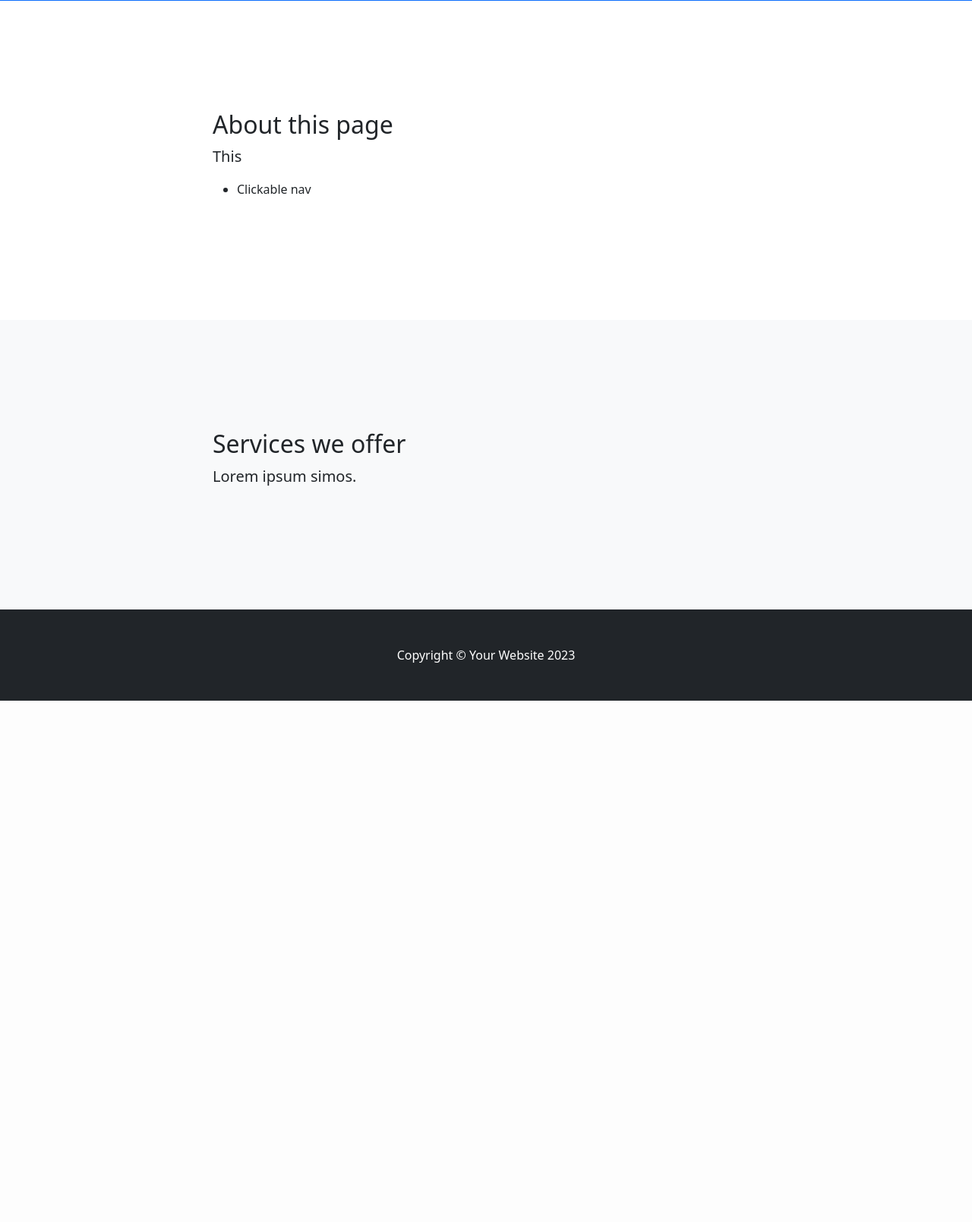
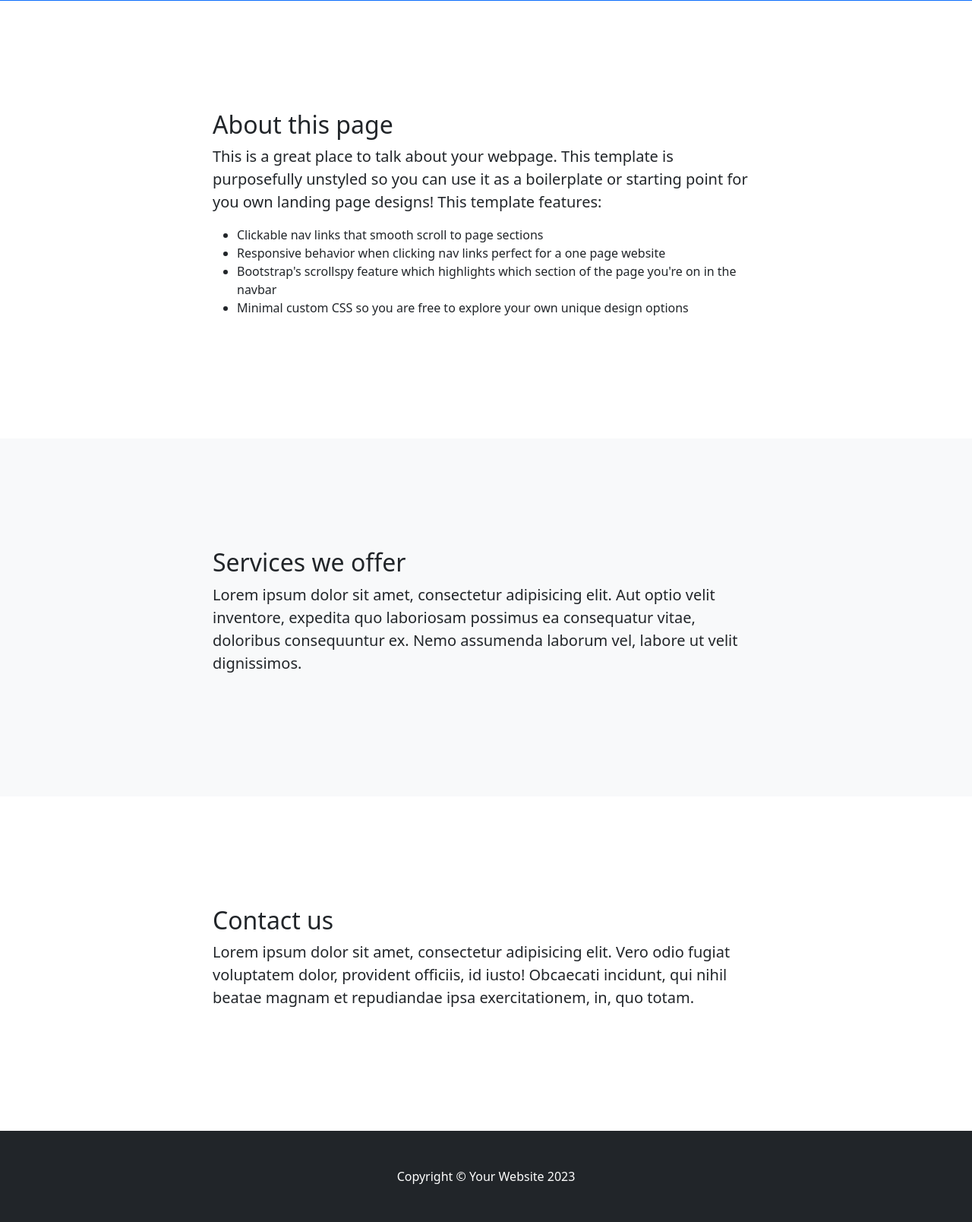
Before and after one commit to FacuMaza/EntregaFinal-FacundoMaza, a Django app: page / in a window 1280 px wide. Shown: the part 303-1911 px from the top of the page at 76% size. Before the commit the page ends 1225 px from the top, so only its background shows below. Run offline with Django 4.2, Linux system fonts and the light colour scheme; some libraries are stand-ins or nearby versions.

Commit message:
agrego video,TXT

```diff
--- a/appcolegio/templates/appcolegio/index.html
+++ b/appcolegio/templates/appcolegio/index.html
@@ -12,9 +12,12 @@
         <div class="row gx-4 justify-content-center">
             <div class="col-lg-8">
                 <h2>About this page</h2>
-                        <p class="lead">This </p>
+                <p class="lead">This is a great place to talk about your webpage. This template is purposefully unstyled so you can use it as a boilerplate or starting point for you own landing page designs! This template features:</p>
                 <ul>
-                            <li>Clickable nav
+                    <li>Clickable nav links that smooth scroll to page sections</li>
+                    <li>Responsive behavior when clicking nav links perfect for a one page website</li>
+                    <li>Bootstrap's scrollspy feature which highlights which section of the page you're on in the navbar</li>
+                    <li>Minimal custom CSS so you are free to explore your own unique design options</li>
                 </ul>
             </div>
         </div>
@@ -26,7 +29,18 @@
         <div class="row gx-4 justify-content-center">
             <div class="col-lg-8">
                 <h2>Services we offer</h2>
-                        <p class="lead">Lorem ipsum simos.</p>
+                <p class="lead">Lorem ipsum dolor sit amet, consectetur adipisicing elit. Aut optio velit inventore, expedita quo laboriosam possimus ea consequatur vitae, doloribus consequuntur ex. Nemo assumenda laborum vel, labore ut velit dignissimos.</p>
+            </div>
+        </div>
+    </div>
+</section>
+<!-- Contact section-->
+<section id="contact">
+    <div class="container px-4">
+        <div class="row gx-4 justify-content-center">
+            <div class="col-lg-8">
+                <h2>Contact us</h2>
+                <p class="lead">Lorem ipsum dolor sit amet, consectetur adipisicing elit. Vero odio fugiat voluptatem dolor, provident officiis, id iusto! Obcaecati incidunt, qui nihil beatae magnam et repudiandae ipsa exercitationem, in, quo totam.</p>
             </div>
         </div>
     </div>
--- a/appcolegio/templates/appcolegio/padre.html
+++ b/appcolegio/templates/appcolegio/padre.html
@@ -12,7 +12,7 @@
         <!-- Core theme CSS (includes Bootstrap)-->
         <link href="{% static "appcolegio/css/styles.css" %}" rel="stylesheet" />
     </head>
-    <header class="bg-primary bg-gradient text-white">
+    <header class="bg-primary bg-gradient text-white ">
         <div class="container px-1 text-center">
             <h1 class="fw-bolder">Entrega Final</h1>
 
@@ -37,13 +37,24 @@
                 <ul class="navbar-nav ms-auto">
 
                     {% if user.is_authenticated %}
-                    <li class="nav-item"><a class="nav-link" href="{% url 'cursoLista' %}">CURSOS</a></li>
-                    <li class="nav-item"><a class="nav-link" href="{% url 'estudiantesLista' %}">ESTUDIANTES</a></li>
-                    <li class="nav-item"><a class="nav-link" href="{% url 'profesoresLista' %}">PROFESORES</a></li>
-                    <li class="nav-item"><a class="nav-link" href="{% url 'materiasLista' %}">MATERIAS</a></li>
-                    <li class="nav-item"><a class="nav-link" href="{% url 'buscarCurso' %}">BUSCAR</a></li>
 
 
+                        <li class="nav-item">
+                          <a class="nav-link active" aria-current="page" href="{% url 'cursoLista' %}">CURSOS</a>
+                        </li>
+                        <li class="nav-item">
+                          <a class="nav-link" href="{% url 'estudiantesLista' %}">ESTUDIANTES</a>
+                        </li>
+                        <li class="nav-item">
+                          <a class="nav-link" href="{% url 'profesoresLista' %}">PROFESORES</a>
+                        </li>
+                        <li class="nav-item">
+                            <a class="nav-link" href="{% url 'materiasLista' %}">MATERIAS</a>
+                          </li>
+                          <li class="nav-item">
+                            <a class="nav-link" href="{% url 'buscarCurso' %}">BUSCAR</a>
+                          </li>
+                      </ul>
                     <div class="dropdown">
                         <button class="btn btn-secondary dropdown-toggle" type="button" id="dropdownMenuButton1" data-bs-toggle="dropdown" aria-expanded="false">
                             {{ request.user.username }}
--- a/appcolegio/views.py
+++ b/appcolegio/views.py
@@ -8,11 +8,12 @@ from django.views.generic.detail import DetailView
 from django.views.generic.edit import CreateView, UpdateView, DeleteView
 from django.urls import reverse_lazy
 from django.contrib import messages
+from django.contrib.auth.decorators import login_required
 
 
 def inicio(request):
     return render(request, "appcolegio/index.html")
-
+@login_required
 def buscarCurso(request):
     if request.method == "POST":
         miFormulario = buscarCursos(request.POST)
@@ -189,7 +190,6 @@ class materiaslista(PermissionRequiredMixin,LoginRequiredMixin,ListView):
     model = mate
     template_name = "appcolegio/materias_list.html"
     permission_required = 'appcolegio.view_mate'
-    permission_denied_message = 'Usted no esta autorizado.'
 
 class materiasdetalle(LoginRequiredMixin,DetailView):
     model = mate
```
Also changed, not shown: cuentas.txt (added, +7 -0 lines), db.sqlite3, 1 other file. Lines whose indentation alone changed are shown as unchanged.
